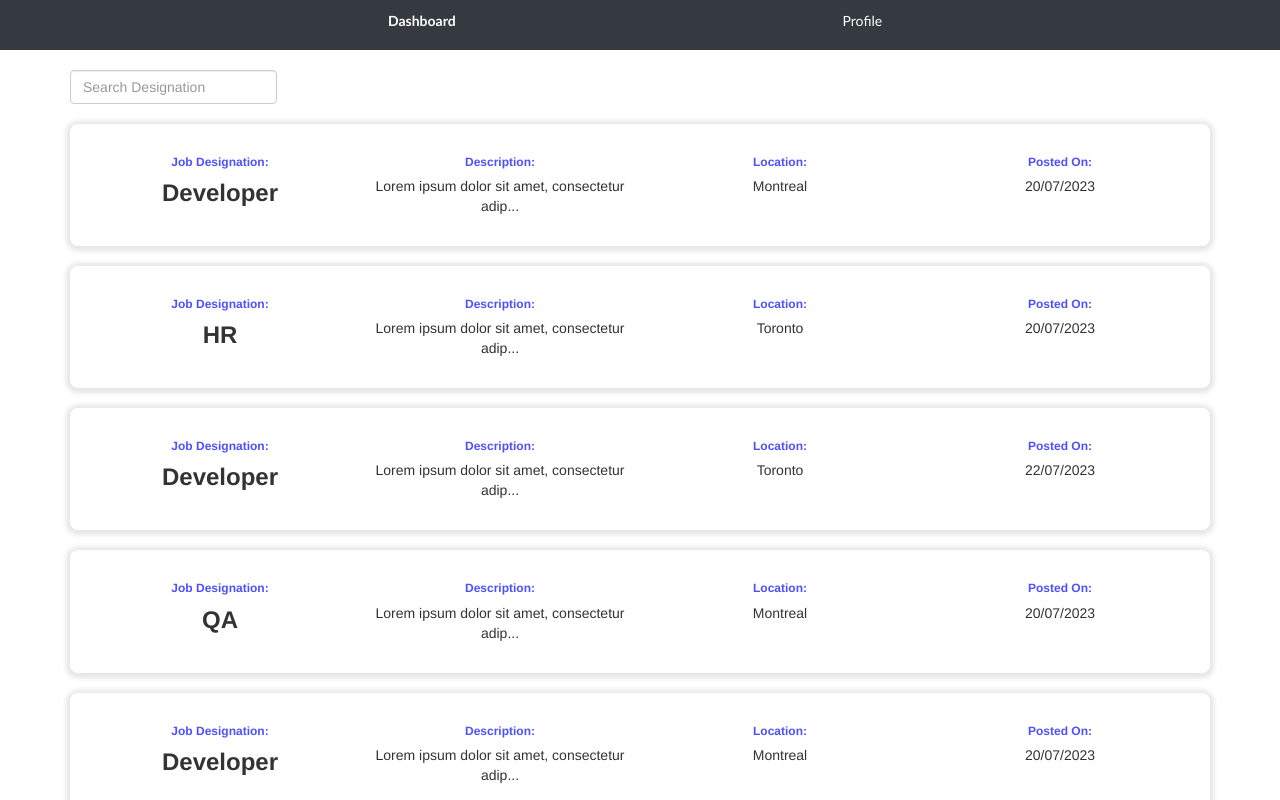
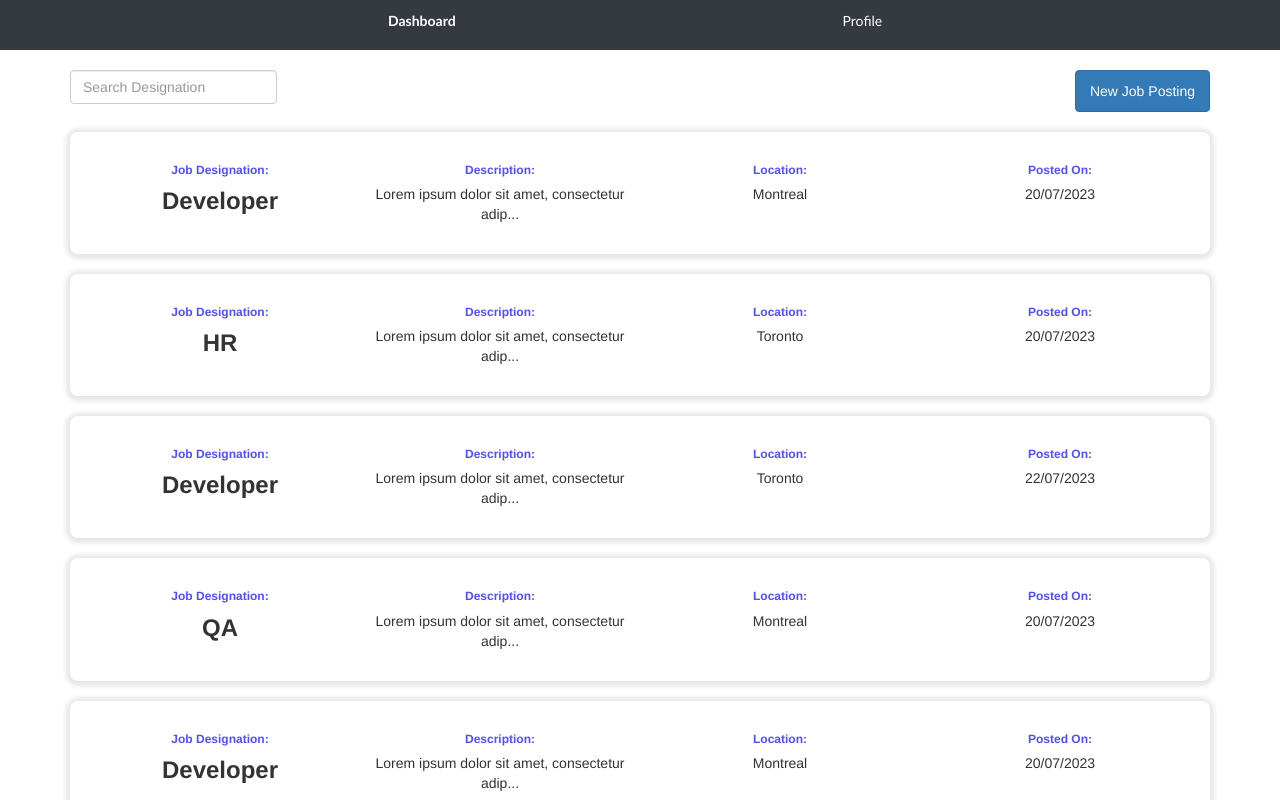
Before and after one commit to roshansadath/CareerPaths---Career-Services-Application, an Angular app in the folder project/frontend/careerPath-UI/: page /dashboard in a window 1280 px wide. Shown: the top 800 px of the page. Built offline with nearby package versions, Linux system fonts and the light colour scheme.

Commit message:
Added both employer and student dashboard in dashboard file

```diff
--- a/project/frontend/careerPath-UI/src/app/dashboard/dashboard.component.html
+++ b/project/frontend/careerPath-UI/src/app/dashboard/dashboard.component.html
@@ -1 +1,2 @@
-<app-student-dashboard></app-student-dashboard>
+<app-employer-dashboard></app-employer-dashboard>
+<!-- <app-student-dashboard></app-student-dashboard> -->
```
